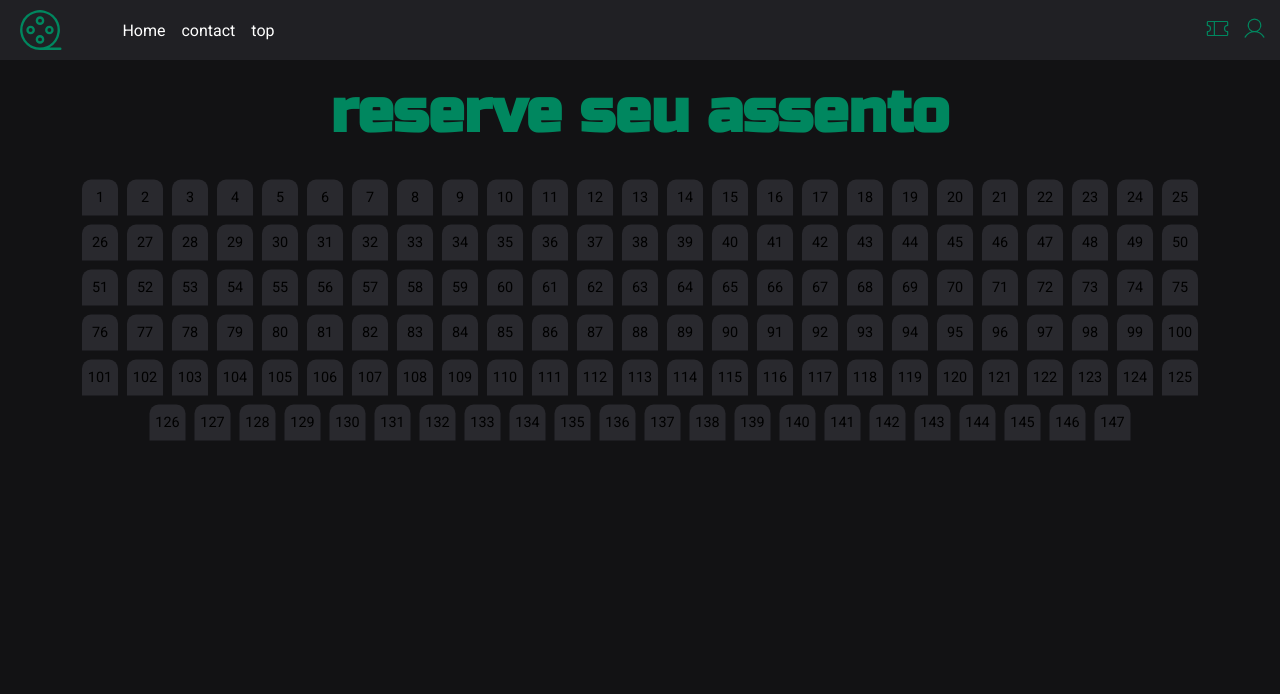
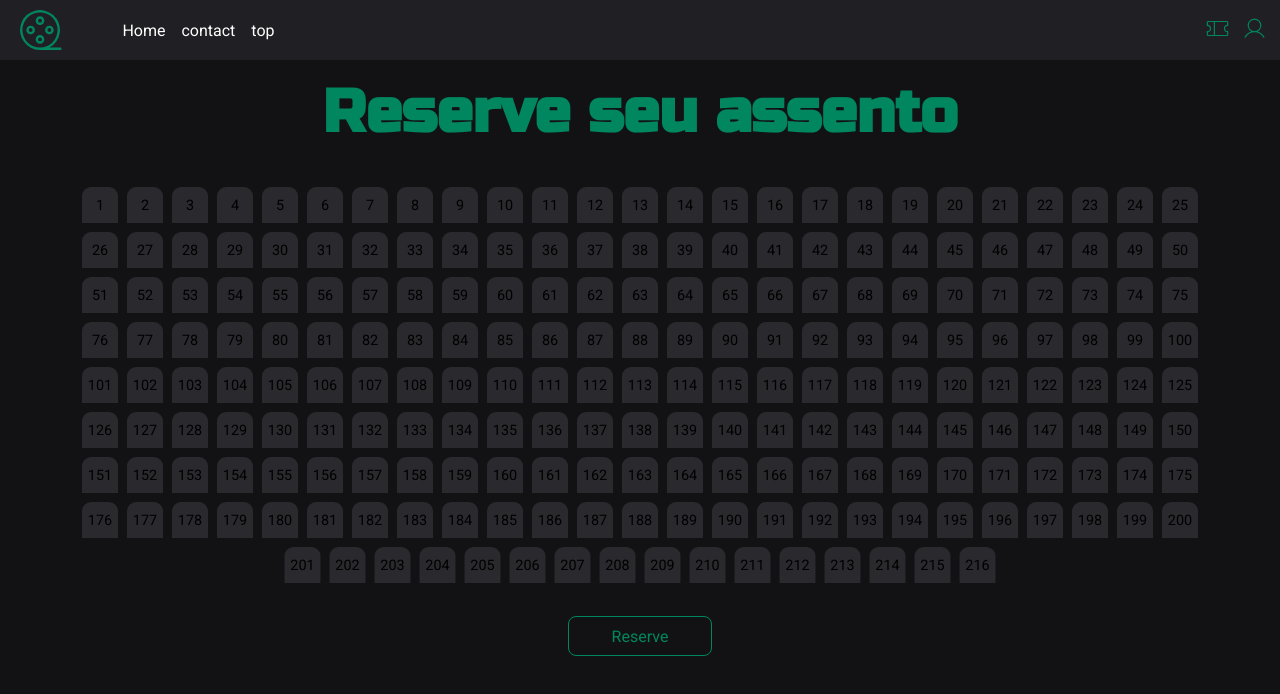
Before and after one commit to Deziderioo/CINEMA-PROJECT, a React (Vite) app: page /movieBooking in a window 1280 px wide. Shown: the top 694 px of the page. Built offline with nearby package versions, Linux system fonts and the light colour scheme.

Commit message:
Reserva Assento try 1 failed

```diff
--- a/src/MovieBooking.jsx
+++ b/src/MovieBooking.jsx
@@ -1,8 +1,8 @@
 import React, { useState } from 'react';
 import Assento from './components/assento';
-import style from './MovieBooking.module.css'
+import style from './MovieBooking.module.css';
+import Axios from 'axios';
 import { Header } from './components/header/Header';
-
 
 const ReservaAssentos = () => {
 
@@ -14,13 +14,20 @@ const ReservaAssentos = () => {
     return novosAssentos;
   };
 
-  const numeroTotalAssentos = 147;
+  const numeroTotalAssentos = 216;
 
   const [assentos, setAssentos] = useState(gerarAssentos(numeroTotalAssentos));
 
+  const reservarAssento = async (numeroAssento) => {
+    try {
+      await Axios.post(`http://localhost:3001/api/moviebooking/${numeroAssento}`);
+      console.log(`Assento ${numeroAssento} reservado com sucesso!`);
+    } catch (error) {
+      console.error('Erro ao reservar o assento:', error);
+    }
+  };
 
   const handleAssentoClicado = (numeroAssento) => {
-
     const novosAssentos = assentos.map((assento) =>
       assento.numero === numeroAssento
         ? { ...assento, reservado: !assento.reservado }
@@ -29,12 +36,22 @@ const ReservaAssentos = () => {
     setAssentos(novosAssentos);
   };
 
+
+  const handleReservarAssento = async (numeroAssento) => {
+    try {
+      await Axios.post(`http://localhost:3001/api/moviebooking/${numeroAssento}`);
+      console.log(`Assento ${numeroAssento} reservado com sucesso!`);
+    } catch (error) {
+      console.error('Erro ao reservar o assento:', error);
+    }
+  };
+
+
   return (
     <>
-
-    <Header/>
-
-      <strong className={style.title}>reserve seu assento</strong>
+      <Header />
+      <strong className={style.title}>Reserve seu assento</strong>
+      <div className={style.wrapAll}>
         <div className={style.assentosContainer}>
           {assentos.map((assento) => (
             <Assento
@@ -45,9 +62,12 @@ const ReservaAssentos = () => {
             />
           ))}
         </div>
+        <div className={style.wrapButton}>
+          <button onClick={handleReservarAssento}>Reserve</button>
+        </div>
+      </div>
     </>
   );
 };
 
-
 export default ReservaAssentos;
--- a/src/MovieBooking.module.css
+++ b/src/MovieBooking.module.css
@@ -22,3 +22,30 @@
     font-family: "Russo One", sans-serif;
     color: var(--green-500);
 }
+
+.wrapButton{
+    display: flex;
+    align-items: center;
+    justify-content: center;
+}
+
+.wrapButton button {
+
+        margin-top: 5px;
+        width: 9rem;
+        height: 2.5rem;
+        border-radius: 8px;
+        background: none;
+        border: solid 1px  var(--green-500);
+        color: var(--green-500);
+        text-decoration: none;
+        gap: 4px;
+        transition: all 1s;
+    }
+
+.wrapButton button:hover{
+    cursor: pointer;
+    color: var(--white);
+    background: var(--green-300);
+    border: solid 1px  var(--green-300);
+}
```
Also changed, not shown: 2 other files (tests, documents, lock files or other folders). Lines whose indentation alone changed are shown as unchanged.
